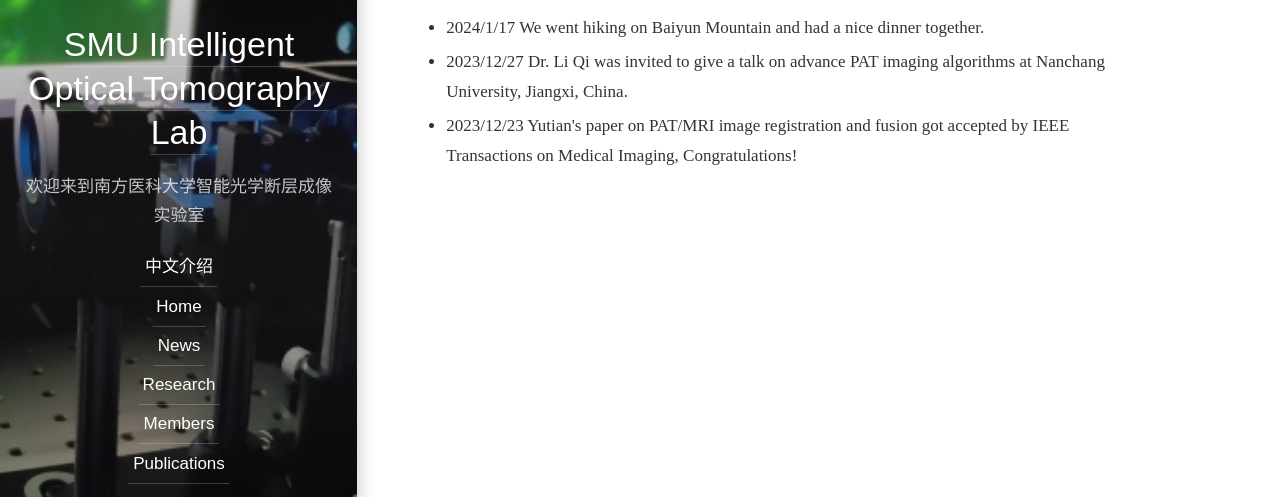
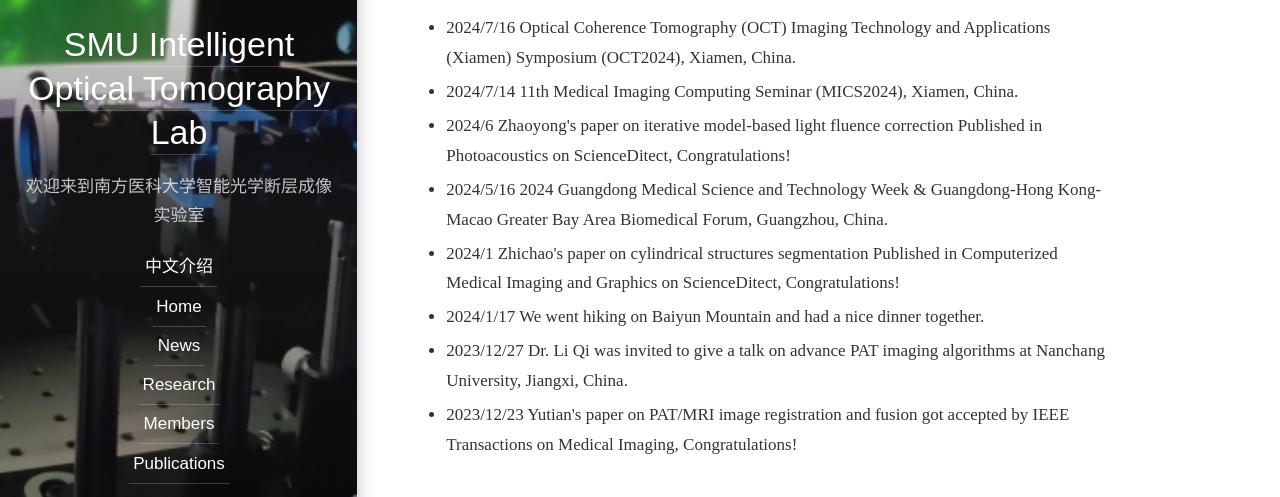
Before and after one commit to smu-iotlab/smu-iotlab.github.io, a plain HTML site: page news/index.html in a window 1280 px wide. Shown: the part 172-669 px from the top of the page. Drawn offline with Linux system fonts and the light colour scheme; some icons are missing; files whose address does not match are found by name.

Commit message:
Update index.html

```diff
--- a/news/index.html
+++ b/news/index.html
@@ -196,6 +196,11 @@ Powered by Hydejack v8.4.0 <https://hydejack.com/>
 
 
 <ul style="font-family: Times New Roman, sans-serif;">
+	<li>2024/7/16 Optical Coherence Tomography (OCT) Imaging Technology and Applications (Xiamen) Symposium (OCT2024), Xiamen, China.</li>
+	<li>2024/7/14 11th Medical Imaging Computing Seminar (MICS2024), Xiamen, China.</li>
+	<li>2024/6 Zhaoyong's paper on iterative model-based light fluence correction Published in Photoacoustics on ScienceDitect, Congratulations!</li>
+	<li>2024/5/16 2024 Guangdong Medical Science and Technology Week & Guangdong-Hong Kong-Macao Greater Bay Area Biomedical Forum, Guangzhou, China.</li>
+	<li>2024/1 Zhichao's paper on cylindrical structures segmentation Published in Computerized Medical Imaging and Graphics on ScienceDitect, Congratulations!</li>
 	<li>2024/1/17 We went hiking on Baiyun Mountain and had a nice dinner together.</li>
 	<li>2023/12/27 Dr. Li Qi was invited to give a talk on advance PAT imaging algorithms at Nanchang University, Jiangxi, China.</li>
 	<li>2023/12/23 Yutian's paper on PAT/MRI image registration and fusion got accepted by IEEE Transactions on Medical Imaging, Congratulations!</li>
```
